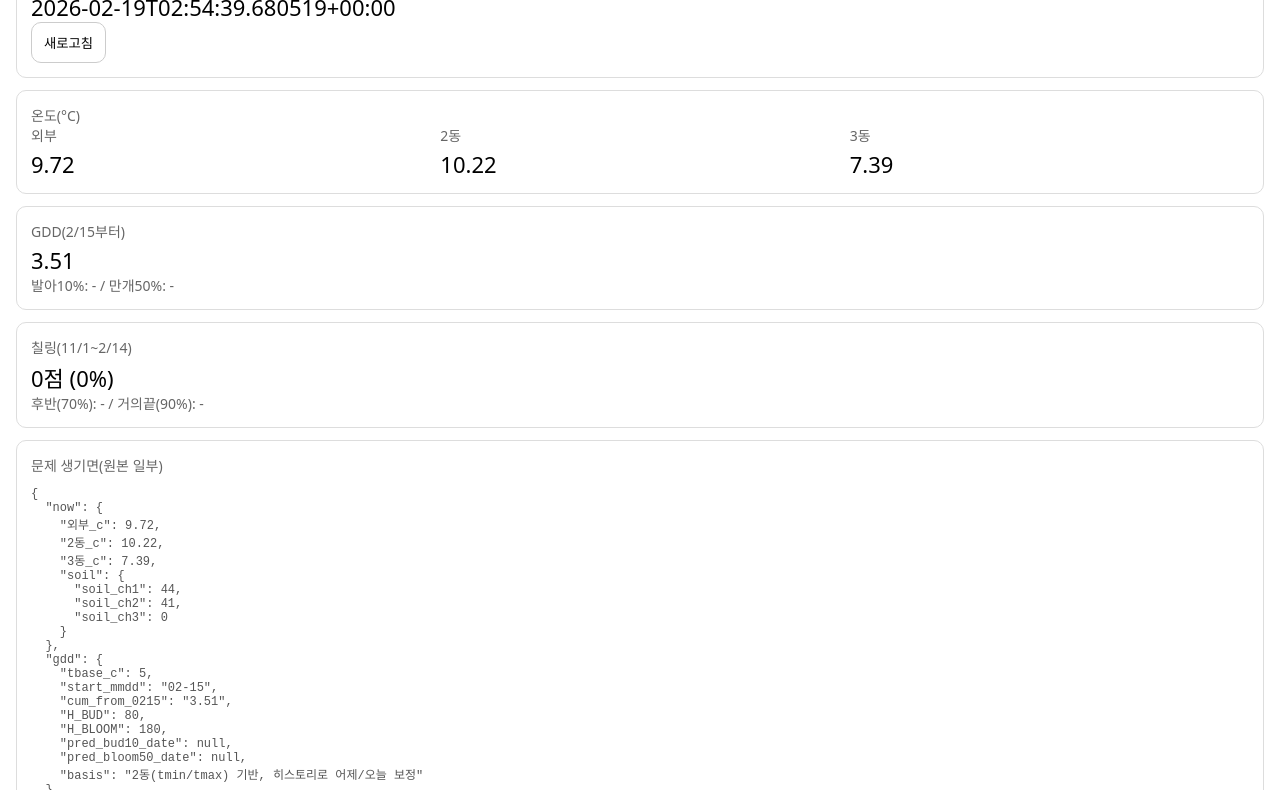
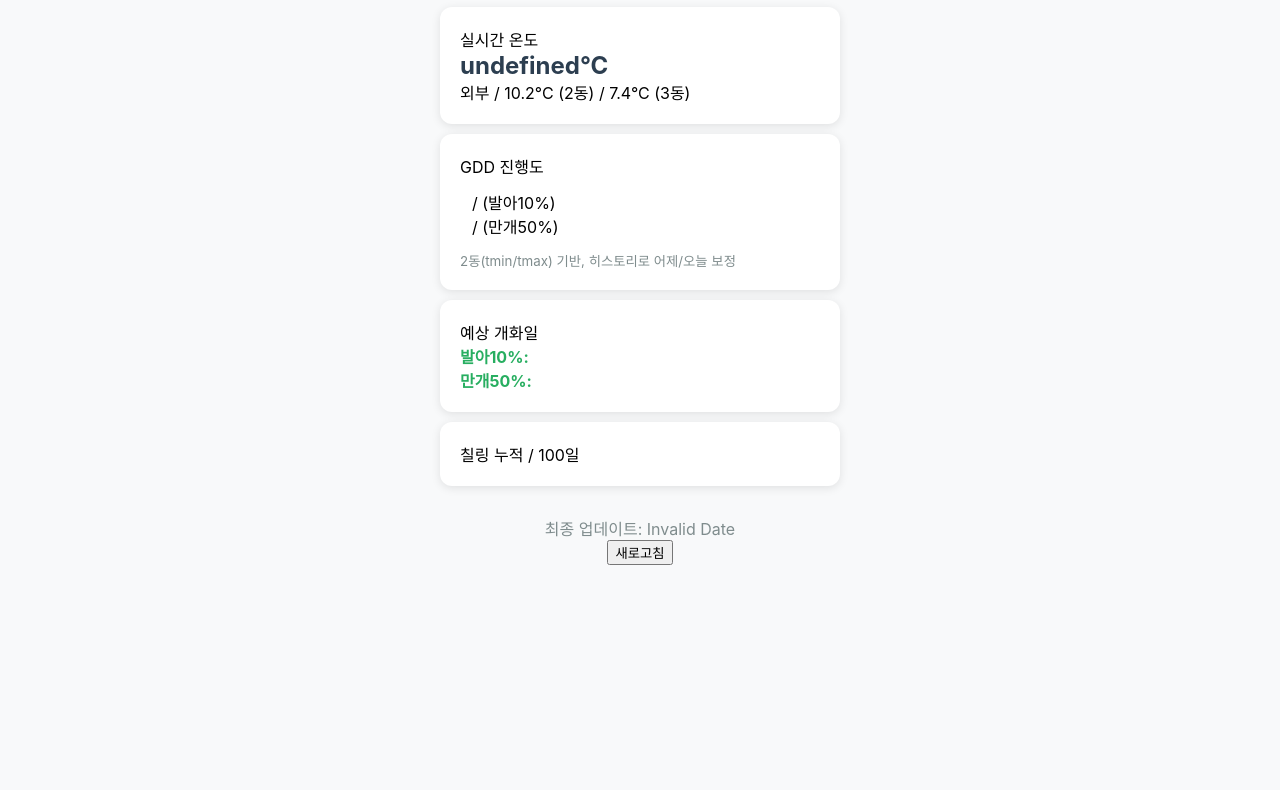
Before and after one commit to minjin8128-hub/kiwi-last, a plain HTML site: page index.html in a window 1280 px wide. Shown: the part 122-912 px from the top of the page. After the commit the page ends 800 px from the top, so only its background shows below. Drawn offline with Linux system fonts and the light colour scheme.

Commit message:
Update index.html

```diff
--- a/index.html
+++ b/index.html
@@ -1,114 +1,83 @@
-<!doctype html>
-<html lang="ko">
+<!DOCTYPE html>
+<html>
 <head>
-  <meta charset="utf-8" />
-  <meta name="viewport" content="width=device-width, initial-scale=1" />
-  <title>키위 오늘 상태</title>
+    <meta charset="UTF-8">
+    <meta name="viewport" content="width=device-width">
+    <title>제주 키위 적산온도 모니터링</title>
     <style>
-    body { font-family: system-ui, sans-serif; margin: 16px; }
-    .card { border: 1px solid #ddd; border-radius: 10px; padding: 14px; margin-bottom: 12px; }
-    .k { color: #666; font-size: 14px; }
-    .v { font-size: 22px; margin-top: 4px; }
-    .row { display: flex; gap: 10px; }
-    .row > div { flex: 1; }
-    button { padding: 10px 12px; border-radius: 10px; border: 1px solid #ccc; background: #fff; }
-    pre { white-space: pre-wrap; font-size: 12px; color: #555; }
+        body { font-family: -apple-system, sans-serif; max-width: 400px; margin: 20px auto; padding: 20px; background: #f8f9fa; }
+        .card { background: white; padding: 20px; border-radius: 12px; margin: 10px 0; box-shadow: 0 2px 10px rgba(0,0,0,0.1); }
+        .temp { font-size: 24px; font-weight: bold; color: #2c3e50; }
+        .gdd { background: linear-gradient(90deg, #e3f2fd 0%, #bbdefb var(--progress)); padding: 12px; border-radius: 8px; }
+        .pred { color: #27ae60; font-weight: bold; }
+        .progress { color: #3498db; }
+        small { color: #7f8c8d; }
     </style>
 </head>
 <body>
-  <h2>키위 오늘 상태</h2>
+    <h1>🥝 제주 키위 모니터링</h1>
 
-  <div class="card">
-    <div class="k">마지막 업데이트(UTC)</div>
-    <div class="v" id="updated">불러오는 중...</div>
-    <button onclick="loadStatus()">새로고침</button>
+    <div class="card" id="now">
+        <div>실시간 온도</div>
+        <div class="temp" id="temp-out">-</div>
+        <div>외부 / <span id="temp-2dong">-</span> (2동) / <span id="temp-3dong">-</span> (3동)</div>
     </div>
 
     <div class="card">
-    <div class="k">온도(°C)</div>
-    <div class="row">
-      <div>
-        <div class="k">외부</div>
-        <div class="v" id="t_out">-</div>
+        <div>GDD 진행도 <span class="progress" id="gdd-progress">-</span></div>
+        <div class="gdd">
+            <strong id="gdd-total">-</strong> / <span id="gdd-bud">-</span> (발아10%)<br>
+            <strong id="gdd-total2">-</strong> / <span id="gdd-bloom">-</span> (만개50%)
         </div>
-      <div>
-        <div class="k">2동</div>
-        <div class="v" id="t_2">-</div>
-      </div>
-      <div>
-        <div class="k">3동</div>
-        <div class="v" id="t_3">-</div>
-      </div>
-    </div>
+        <small id="gdd-basis">-</small>
     </div>
 
     <div class="card">
-    <div class="k">GDD(2/15부터)</div>
-    <div class="v" id="gdd">-</div>
-    <div class="k" id="pred">발아/만개 예측일: -</div>
+        <div>예상 개화일 <span class="progress" id="chill-progress">-</span></div>
+        <div class="pred">발아10%: <span id="bud-date">-</span></div>
+        <div class="pred">만개50%: <span id="bloom-date">-</span></div>
     </div>
 
     <div class="card">
-    <div class="k">칠링(11/1~2/14)</div>
-    <div class="v" id="chill">-</div>
-    <div class="k" id="chill_dates">후반/거의끝 날짜: -</div>
+        <div>칠링 누적 <span id="chill-total">-</span> / 100일</div>
     </div>
 
-  <div class="card">
-    <div class="k">문제 생기면(원본 일부)</div>
-    <pre id="rawmini"></pre>
+    <div style="text-align:center; padding:20px 0; color:#7f8c8d;">
+        최종 업데이트: <span id="timestamp">-</span><br>
+        <button onclick="location.reload()">새로고침</button>
     </div>
 
     <script>
-async function loadStatus() {
-  try {
-    // 이 레포의 Pages 주소: https://minjin8128-hub.github.io/kiwi-last/
-    // 따라서 status.json 경로는 /kiwi-last/data/status.json 이다. [web:197]
-    const res = await fetch("/kiwi-last/data/status.json", { cache: "no-store" });
-    const s = await res.json();
+        fetch('data/status.json')
+            .then(r=>r.json())
+            .then(data => {
+                // 실시간
+                document.getElementById('temp-out').textContent = data.now.외부온도?.toFixed(1) + '°C';
+                document.getElementById('temp-2dong').textContent = data.now['2동_c']?.toFixed(1) + '°C';
+                document.getElementById('temp-3dong').textContent = data.now['3동_c']?.toFixed(1) + '°C';
 
-    // 1) 업데이트 시간
-    document.getElementById("updated").textContent = s.updated_utc ?? "-";
+                // GDD
+                document.getElementById('gdd-total').textContent = data.gdd.total;
+                document.getElementById('gdd-total2').textContent = data.gdd.total;
+                document.getElementById('gdd-bud').textContent = data.gdd.target_bud;
+                document.getElementById('gdd-bloom').textContent = data.gdd.target_bloom;
+                document.getElementById('gdd-progress').textContent = data.gdd.progress;
+                document.getElementById('gdd-basis').textContent = data.gdd.basis;
 
-    // 2) 현재 온도
-    const now = s.now ?? {};
-    document.getElementById("t_out").textContent = now["외부_c"] ?? "-";
-    document.getElementById("t_2").textContent  = now["2동_c"] ?? "-";
-    document.getElementById("t_3").textContent  = now["3동_c"] ?? "-";
+                // 예상일
+                document.getElementById('bud-date').textContent = data.gdd.bud_date;
+                document.getElementById('bloom-date').textContent = data.gdd.bloom_date;
+                document.getElementById('chill-progress').textContent = data.chill.progress;
 
-    // 3) GDD
-    const g = s.gdd ?? {};
-    const gddVal = g.cum_from_0215 ?? g["누적_gdd_0215"] ?? "-";
-    document.getElementById("gdd").textContent = gddVal;
+                // 칠링
+                document.getElementById('chill-total').textContent = data.chill.total_days;
 
-    const bud   = g.pred_bud10_date   ?? g["발아10_예측일"]  ?? "-";
-    const bloom = g.pred_bloom50_date ?? g["만개50_예측일"] ?? "-";
-    document.getElementById("pred").textContent =
-      `발아10%: ${bud} / 만개50%: ${bloom}`;
+                // 시간
+                document.getElementById('timestamp').textContent = new Date(data.timestamp).toLocaleString('ko-KR');
 
-    // 4) 칠링
-    const c = s.chill ?? {};
-    const pct = c.pct ?? c["진행률_pct"] ?? "-";
-    const cum = c.cum ?? c["누적"] ?? "-";
-    document.getElementById("chill").textContent = `${cum}점 (${pct}%)`;
-
-    const d70 = c.date_70 ?? c["후반70_날짜"] ?? "-";
-    const d90 = c.date_90 ?? c["거의끝90_날짜"] ?? "-";
-    document.getElementById("chill_dates").textContent =
-      `후반(70%): ${d70} / 거의끝(90%): ${d90}`;
-
-    // 5) 디버그용으로 핵심만 출력
-    document.getElementById("rawmini").textContent = JSON.stringify(
-      { now: s.now, gdd: s.gdd, chill: s.chill },
-      null,
-      2
-    );
-  } catch (e) {
-    document.getElementById("updated").textContent = "불러오기 실패(새로고침 해보세요)";
-    document.getElementById("rawmini").textContent = String(e);
-  }
-}
-loadStatus();
+                // 진행도 바
+                document.querySelector('.gdd').style.setProperty('--progress', data.gdd.progress);
+            });
     </script>
 </body>
 </html>
```
Lines whose indentation alone changed are shown as unchanged.
